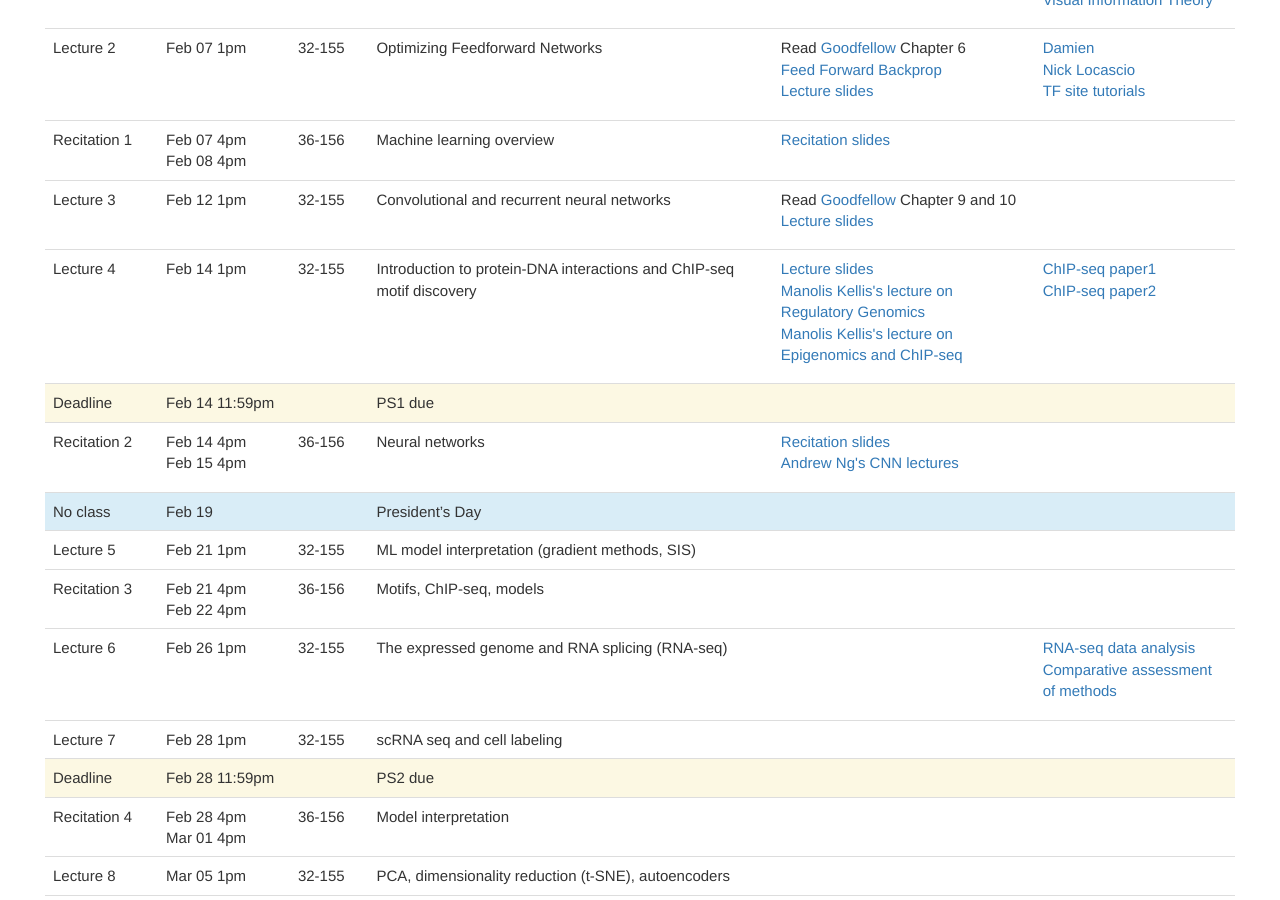
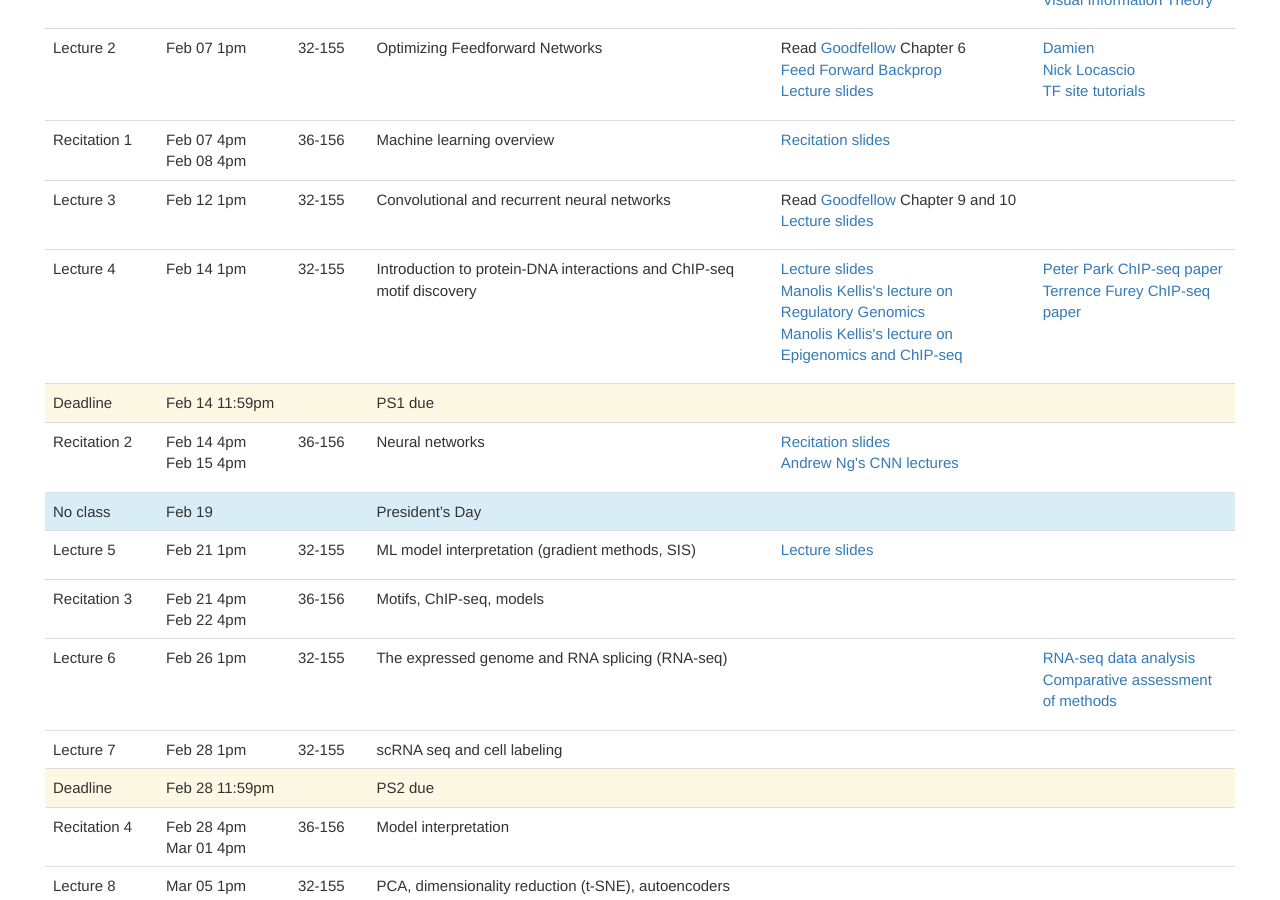
Before and after one commit to mit6874/mit6874.github.io, a Jekyll site: the page built from index.html, in a window 1280 px wide and 900 px high, scrolled down 848 px. Built offline with Jekyll 4.4.1, drawn with Linux system fonts in a browser that asks for light colours; nearby versions of some CDN libraries.

Commit message:
Add lecture 5 slides

```diff
--- a/index.html
+++ b/index.html
@@ -105,11 +105,11 @@ layout: default
                 </ul>
             </td>
             <td>
-		<ul>
-                    <li><a href="https://www.nature.com/articles/nrg2641">ChIP-seq paper1</a></li>
-                    <li><a href="https://www.nature.com/articles/nrg3306">ChIP-seq paper2</a></li>
+		        <ul>
+                    <li><a href="https://www.nature.com/articles/nrg2641">Peter Park ChIP-seq paper</a></li>
+                    <li><a href="https://www.nature.com/articles/nrg3306">Terrence Furey ChIP-seq paper</a></li>
                 </ul>
-	    </td>
+	        </td>
         </tr>
         <tr class="warning">
             <td>Deadline</td>
@@ -145,7 +145,11 @@ layout: default
             <td>Feb 21 1pm</td>
             <td>32-155</td>
             <td>ML model interpretation  (gradient methods, SIS)</td>
-            <td></td>
+            <td>
+                <ul>
+                    <li><a href="../assets/slides/6.874-lecture-5-2019.pdf">Lecture slides</a></li>
+                </ul>
+            </td>
             <td></td>
         </tr>
         <tr>
```
Also changed, not shown: 1 other file.
